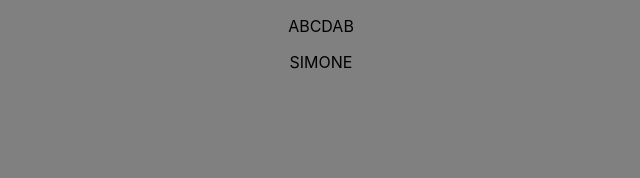
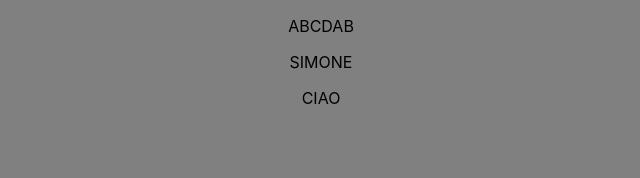
Before and after one commit to SimoneZem/codewar-ex, a React (Create React App) app: page / in a window 1280 px wide. Shown: the top 178 px of the page, without its empty margins (319-959 px from the left). Built offline with nearby package versions, Linux system fonts and the light colour scheme.

Commit message:
feat(add mapToMyArray): add map

```diff
--- a/src/App.jsx
+++ b/src/App.jsx
@@ -1,6 +1,7 @@
 import React from "react";
 import { FunctionInOrder } from "./components/FunctionInOrder";
 import { NoDuplication } from "./components/NoDuplication";
+import { NoDuplicationMap } from "./components/NoDuplicationMap";
 
 import "./App.css";
 
@@ -31,6 +32,8 @@ for (let x = 0; x < myName.length; x++) {
   }
 }
 
+const myArrayWithMap = ["C", "I", "I", "A", "A", "O", "O"];
+
 function App() {
   return (
     <div className="App">
@@ -40,6 +43,9 @@ function App() {
       <p>
         <NoDuplication newArrayWitoutDuplication={newArrayWitoutDuplication} />
       </p>
+      <p>
+        <NoDuplicationMap myArrayWithMap={myArrayWithMap} />
+      </p>
     </div>
   );
 }
--- /dev/null
+++ b/src/components/NoDuplicationMap/index.jsx
@@ -0,0 +1,12 @@
+import React from "react";
+
+export const NoDuplicationMap = ({ myArrayWithMap }) => {
+  return (
+    <div>
+      {myArrayWithMap.map((item, index) => {
+        const charToShow = item !== myArrayWithMap[index + 1] && item;
+        return <span key={item}>{charToShow}</span>;
+      })}
+    </div>
+  );
+};
```
